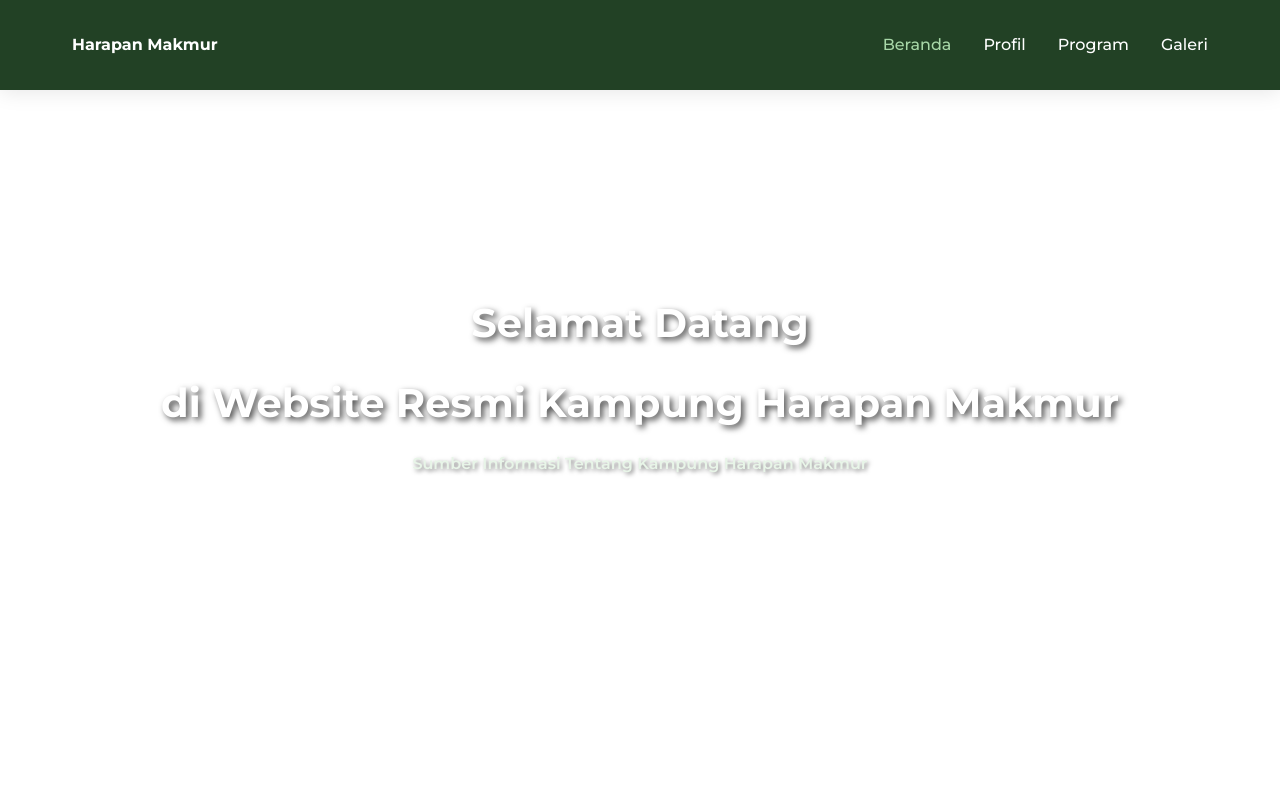
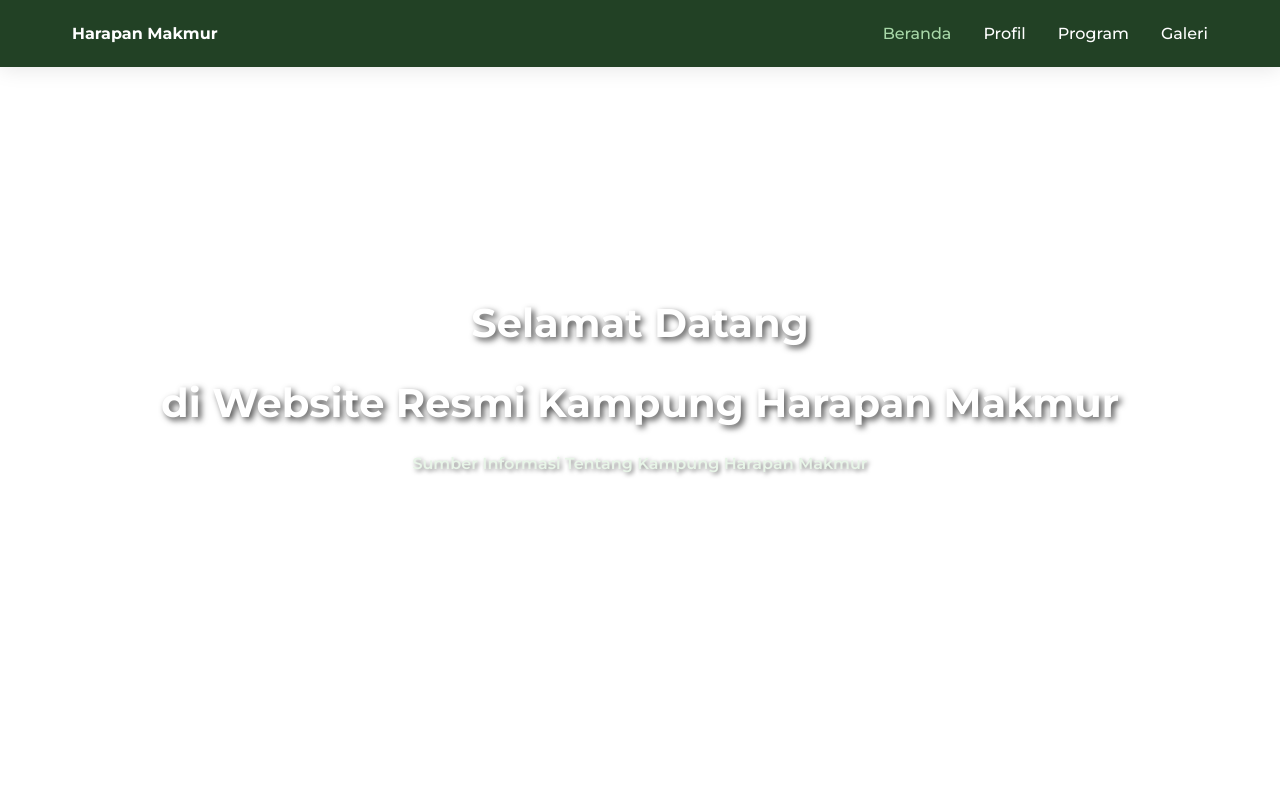
Before and after one commit to syahdan47/harapan, a plain HTML site: page index.html in a window 1280 px wide. Shown: the top 800 px of the page. Drawn offline with Linux system fonts and the light colour scheme; a web font is replaced by a local one.

Commit message:
Update style.css

```diff
--- a/styles/style.css
+++ b/styles/style.css
@@ -19,7 +19,7 @@ body {
     background: #224125;
     backdrop-filter: blur(10px);
     z-index: 1000;
-    padding: 2rem 0;
+    padding: 1.3rem 0;
     box-shadow: 0 2px 20px rgba(0,0,0,0.1);
 }
 
```
